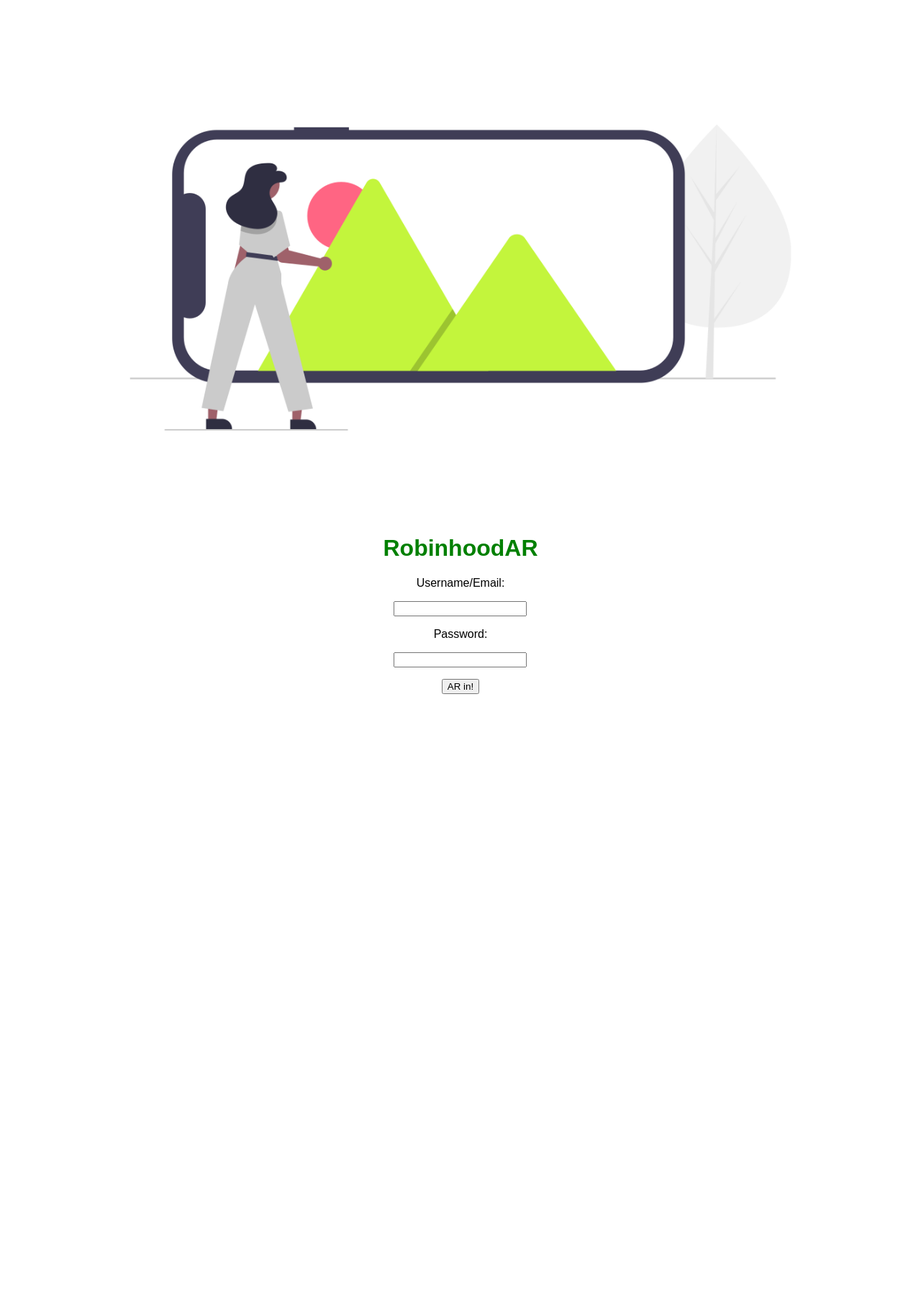
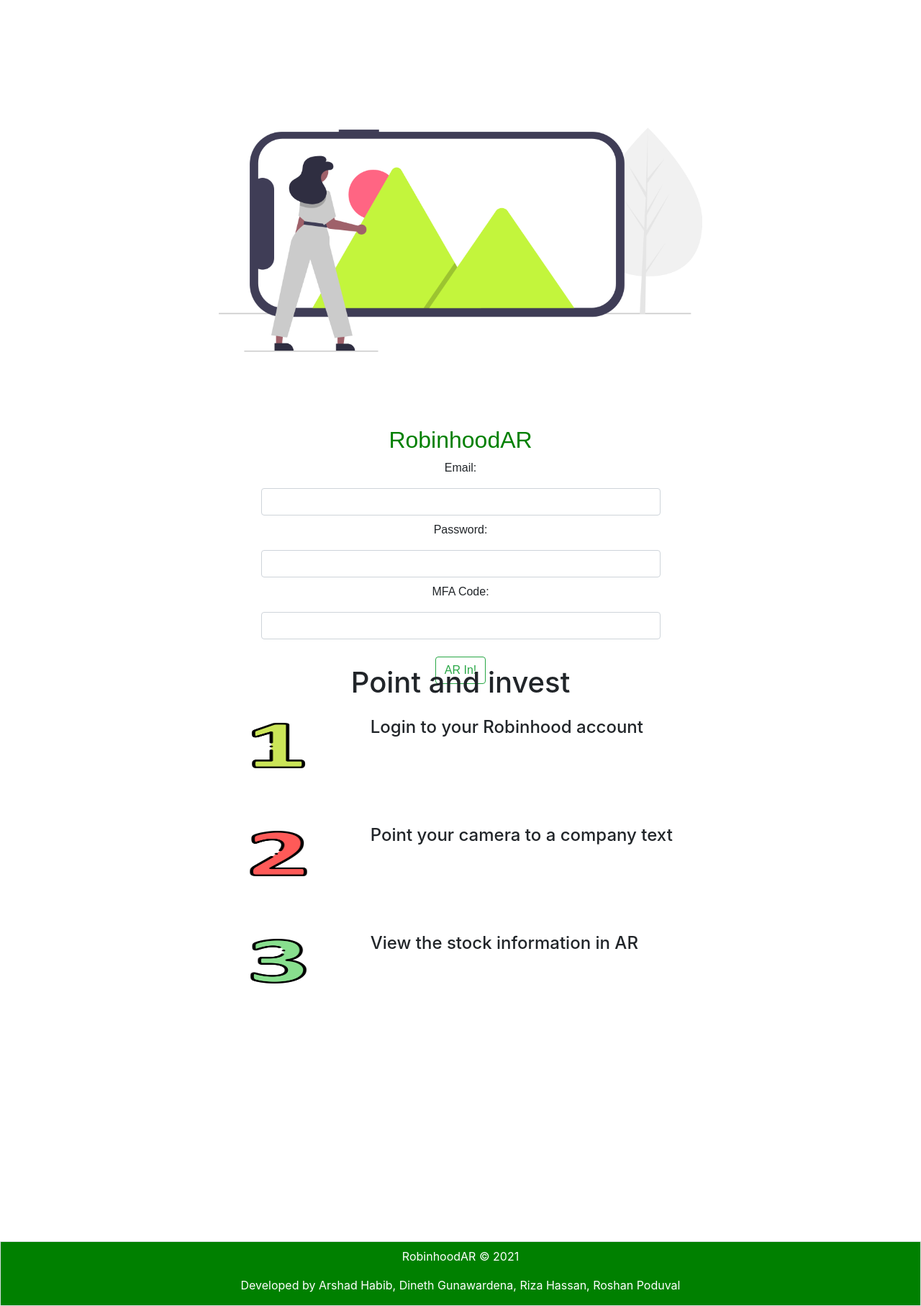
Before and after one commit to rizahassan/robinhood-ar, a Flask app: page / in a window 1280 px wide. Shown: the whole page at 72% size. Before the commit the page ends 964 px from the top, so only its background shows below. Run offline with Flask 2, Linux system fonts and the light colour scheme; some libraries are stand-ins or nearby versions.

Commit message:
Add how to use instruction on landing page

```diff
--- a/static/login.css
+++ b/static/login.css
@@ -1,13 +1,3 @@
-#section-1 {
-    margin-top: 100px;
-    display: flex;
-/* align-items items in column */
-flex-direction: column;
-/* center items horizontally */
-align-items: center;
-/* center items vertically */
-justify-content: center;
-}
 
 #title {
 font-size:xx-large;
@@ -21,8 +11,21 @@ margin-top: 50px;
 font-family: "Capsule Sans Text", sans-serif;
 text-align: center;
 }
+#login-form{
+    margin-top: 100px;
+}
 
 img{
 width:90%;
 height:90%;
 }
+
+h2{
+    font-size:large;
+    color:green;
+    font-family: "Capsule Sans Text", sans-serif;
+}
+
+footer{
+    background-color:green;
+}
--- a/templates/login.html
+++ b/templates/login.html
@@ -1,24 +1,79 @@
 <!doctype HTML>
-<html>
+<html class="h-100">
     <meta name="viewport" content="width=device-width, initial-scale=1.0">
-    <head><link rel="stylesheet" href="{{ url_for('static', filename='login.css') }}"></head>
+    <head><link rel="stylesheet" href="{{ url_for('static', filename='login.css') }}">
+    <meta name="viewport" content="width=device-width, initial-scale=1.0">
+    <link rel="stylesheet" href="https://maxcdn.bootstrapcdn.com/bootstrap/4.0.0/css/bootstrap.min.css" integrity="sha384-Gn5384xqQ1aoWXA+058RXPxPg6fy4IWvTNh0E263XmFcJlSAwiGgFAW/dAiS6JXm" crossorigin="anonymous">
+    <link rel="stylesheet" href="https://cdn.jsdelivr.net/npm/bootstrap-icons@1.4.1/font/bootstrap-icons.css">
+    </head>
 
 
-    <body>
-        <div id="section-1">
-            <img src="{{ url_for('static', filename='images/login_image.png') }}" alt="A person with a mobile camera">
+    <body class="mw-100 h-100">
+        <div id="section-1" class="container h-100">
+            <div id="login-form">
+            <div class="d-flex justify-content-center pt-4">
+            <img src="{{ url_for('static', filename='images/login_image.png') }}" alt="A person with a mobile camera" class="w-75 h-50">
+            </div>
+
+        <form id="form" action = "http://localhost:5000/authenticate" method = "post" >
+            <h1 id="title">RobinhoodAR</h1>
+           <p>Email:</p>
+           <div class="d-flex justify-content-center">
+               <input type = "email" name = "username" class="form-control px-2 w-50"/>
+            </div>
+
+           <p class="mt-2">Password:</p>
+           <div class="d-flex justify-content-center">
+               <input type = "password" name = "password" class="form-control px-2 w-50"/>
+            </div>
+
+            <p class="mt-2">MFA Code:</p>
+            <div class="d-flex justify-content-center">
+                <input type = "password" name = "mfaCode" class="form-control px-2 w-50"/>
+             </div>
 
 
-        <form id="form" action = "http://localhost:5000/authenticate" method = "post">
-            <h1 id="title">RobinhoodAR</h1>
-           <p>Username/Email:</p>
-           <p><input type = "text" name = "username" /></p>
-           <p>Password:</p>
-           <p><input type = "text" name = "password" /></p>
-           <p><input type = "submit" value = "AR in!" /></p>
+           <button type="submit" class="btn btn-outline-success mt-4">AR In!</button>
+
         </form>
+    </div>
+        </div>
+        <div id="section-2" class="container px-4 h-100">
+            <h1 class="mt-4 text-center">Point and invest</h1>
+            <div class="row mt-4 d-flex justify-content-center">
+                <div class="col-2">
+                    <img class="w-75 h-50 mt-2" src="{{ url_for('static', filename='images/1.png') }}" alt="1">
+
+                </div>
+                <div class="col-9 col-lg-5 "><h4>Login to your Robinhood account</h4></div>
+            </div>
+            <div class="row mt-4 d-flex justify-content-center">
+                <div class="col-2">
+                    <img class="w-75 h-50 mt-2" src="{{ url_for('static', filename='images/2.png') }}" alt="1">
+
+                </div>
+                <div class="col-9 col-lg-5 "><h4>Point your camera to a company text</h4></div>
+            </div>
+            <div class="row mt-4 d-flex justify-content-center">
+                <div class="col-2">
+                    <img class="w-75 h-50 mt-2" src="{{ url_for('static', filename='images/3.png') }}" alt="1">
+
+                </div>
+                <div class="col-9 col-lg-5 "><h4>View the stock information in AR</h4></div>
+            </div>
+
+
+
+
+
 
         </div>
-
+        <footer class="footer mt-auto border border-1 bg-green">
+            <p class="text-center text-white mt-2">RobinhoodAR © 2021 </p>
+            <p class="text-center text-white mt-2 px-2">Developed by Arshad Habib, Dineth Gunawardena, Riza Hassan, Roshan Poduval</p>
+        </footer>
+        <script src="https://code.jquery.com/jquery-3.2.1.slim.min.js" integrity="sha384-KJ3o2DKtIkvYIK3UENzmM7KCkRr/rE9/Qpg6aAZGJwFDMVNA/GpGFF93hXpG5KkN" crossorigin="anonymous"></script>
+<script src="https://cdnjs.cloudflare.com/ajax/libs/popper.js/1.12.9/umd/popper.min.js" integrity="sha384-ApNbgh9B+Y1QKtv3Rn7W3mgPxhU9K/ScQsAP7hUibX39j7fakFPskvXusvfa0b4Q" crossorigin="anonymous"></script>
+<script src="https://maxcdn.bootstrapcdn.com/bootstrap/4.0.0/js/bootstrap.min.js" integrity="sha384-JZR6Spejh4U02d8jOt6vLEHfe/JQGiRRSQQxSfFWpi1MquVdAyjUar5+76PVCmYl" crossorigin="anonymous"></script>
 </body>
 </html>
```
Also changed, not shown: static/index.css (+17 -0 lines), templates/index.html (+9 -8 lines), static/images/1.png (added), static/images/2.png (added), static/images/3.png (added).
